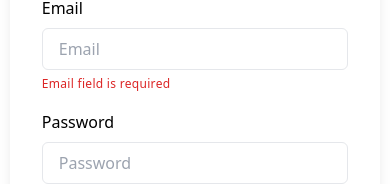
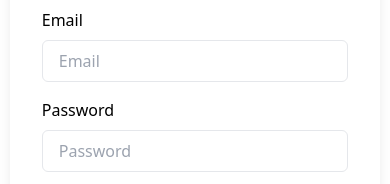
Before and after one commit to Serkan-Ucakcioglu/React-E-Commerce, a React (Create React App) app: page /login in a window 390 px wide. Shown: the part 451-635 px from the top of the page. Built offline with nearby package versions, Linux system fonts and the light colour scheme.

Commit message:
responsive

```diff
--- a/src/Components/Forms/Login.jsx
+++ b/src/Components/Forms/Login.jsx
@@ -26,7 +26,7 @@ function Login() {
                   placeholder="Email"
                   className="w-full px-4 py-2 mt-2 border rounded-md focus:outline-none focus:ring-1 focus:ring-blue-600"
                 />
-                <span className="text-xs tracking-wide text-red-600">
+                <span className="text-xs tracking-wide text-red-600 d-none">
                   Email field is required
                 </span>
               </div>
--- a/src/Components/Section/ProductList.jsx
+++ b/src/Components/Section/ProductList.jsx
@@ -64,7 +64,7 @@ export default function ProductList() {
           <option value="women's clothing">Women's clothing</option>
         </select>
       </div>
-      <ul className="grid grid-cols-1 md:grid-cols-2 lg:grid-cols-4 gap-4 lg:gap-8 mb-5">
+      <ul className="grid grid-cols-2 md:grid-cols-2 lg:grid-cols-4 gap-4 lg:gap-3 mb-5">
         {select === "choose" &&
           entities.map((product) => (
             <li key={product.id}>
--- a/src/index.css
+++ b/src/index.css
@@ -10,6 +10,9 @@
 
 .mi {
     margin-right: 295px;
+}
+.d-none {
+    display: none;
 }
 
 @media screen and (max-width: 768px) {
```
